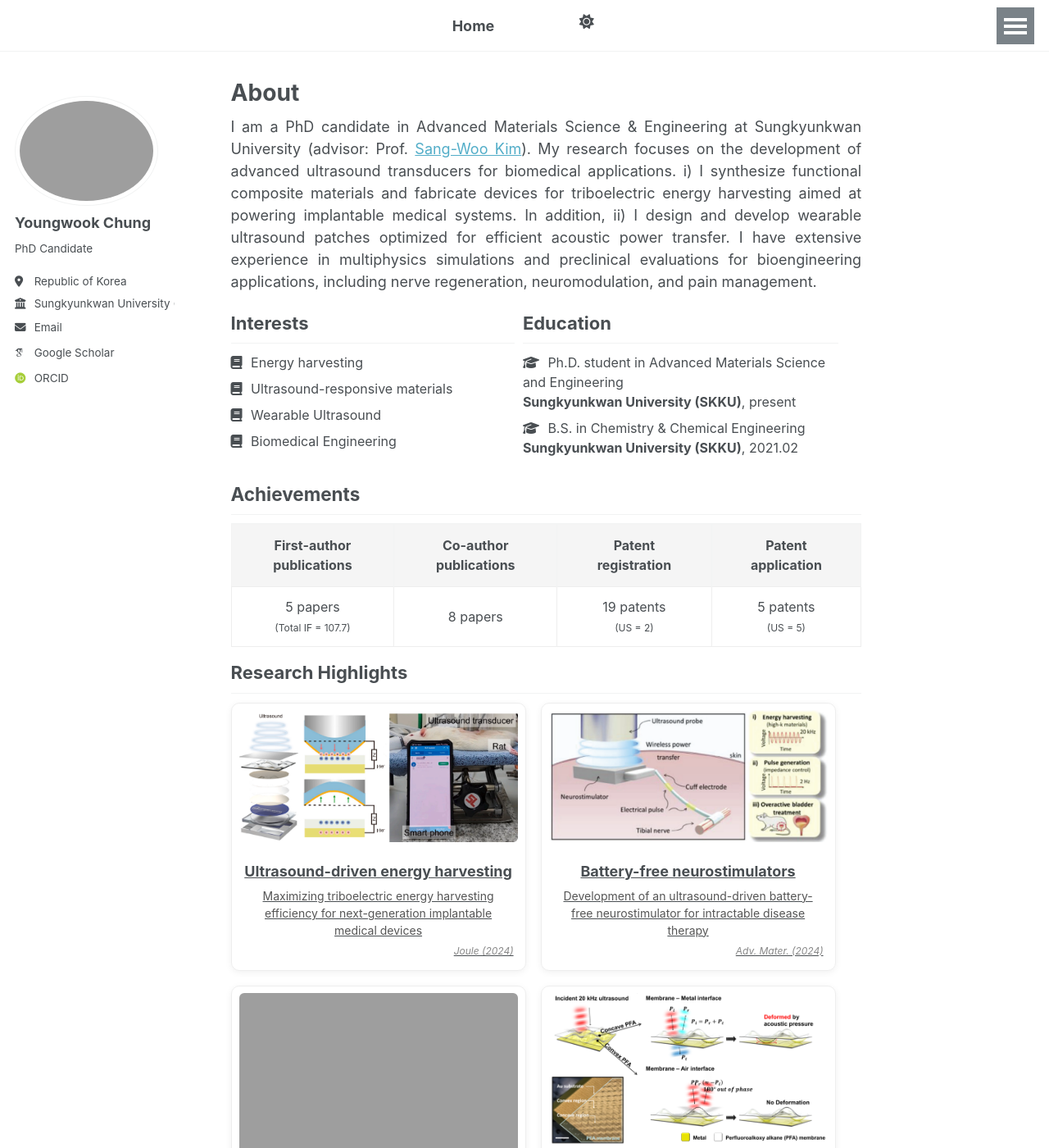
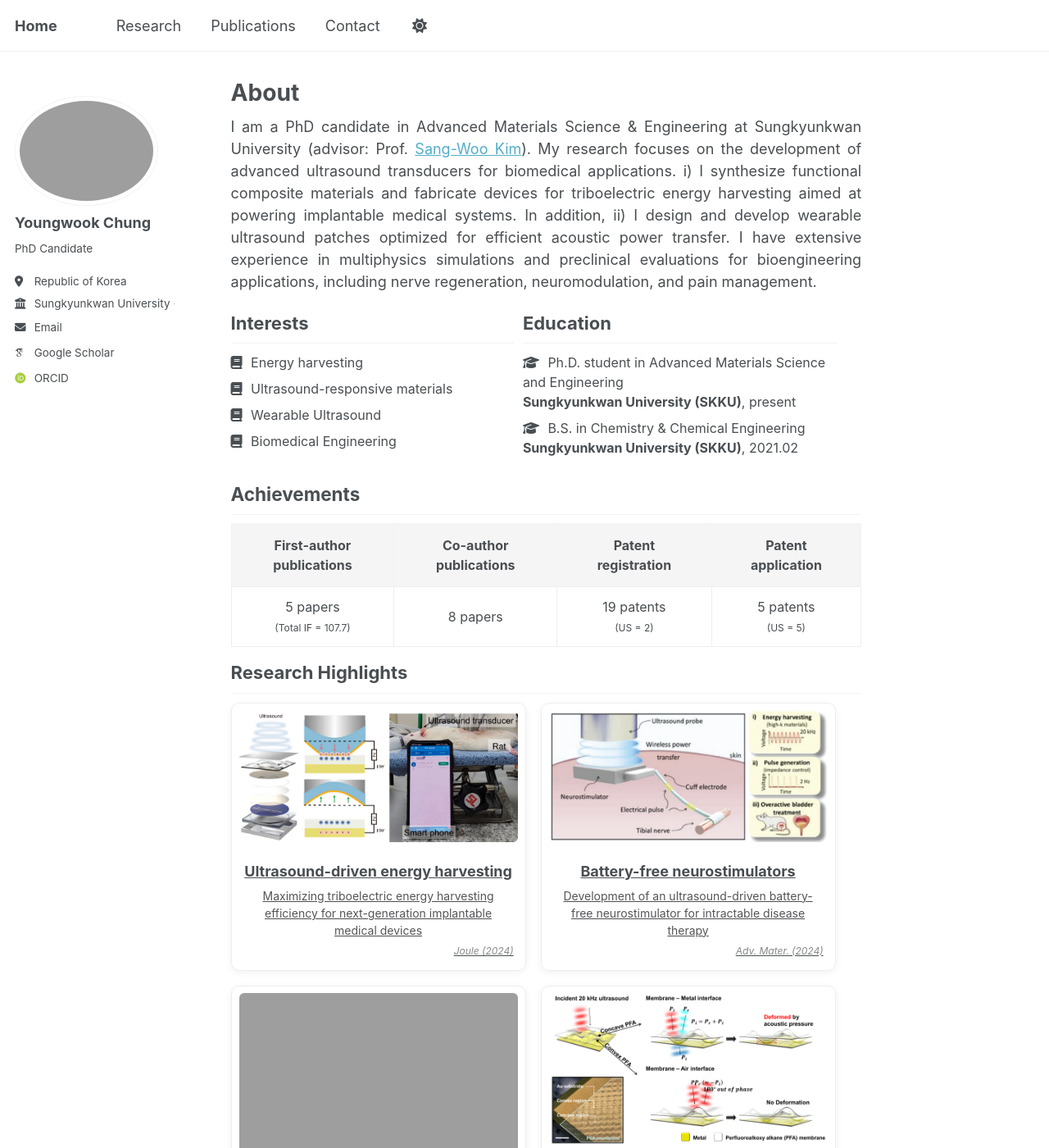
Before and after one commit to ywoog2/ywchung.github.io, a Jekyll site: the page built from _pages/about.md, in a window 1280 px wide and 1400 px high. Shown: the whole window at 82% size. Built offline with Jekyll 4.4.1, drawn with Linux system fonts in a browser that asks for light colours; some web fonts are replaced; a script that is not in the unit is left out.

Commit message:
Update custom.html

```diff
--- a/_includes/head/custom.html
+++ b/_includes/head/custom.html
@@ -15,18 +15,3 @@
 <meta name="theme-color" content="#ffffff"/>
 
 <!-- end custom head snippets -->
-
-<style>
-/* 메뉴 간격 + 중앙정렬 (폭을 크게 잡지 않도록 최소만) */
-.greedy-nav .visible-links {
-  display: flex !important;
-  justify-content: center;
-  gap: 28px;              /* 24~32px 사이에서 취향대로 */
-  flex-wrap: nowrap !important;
-}
-
-/* 데스크톱에서 토글은 숨김(스크립트도 같이 적용할 것) */
-@media (min-width: 992px) {
-  .greedy-nav__toggle { display: none !important; }
-}
-</style>
```
